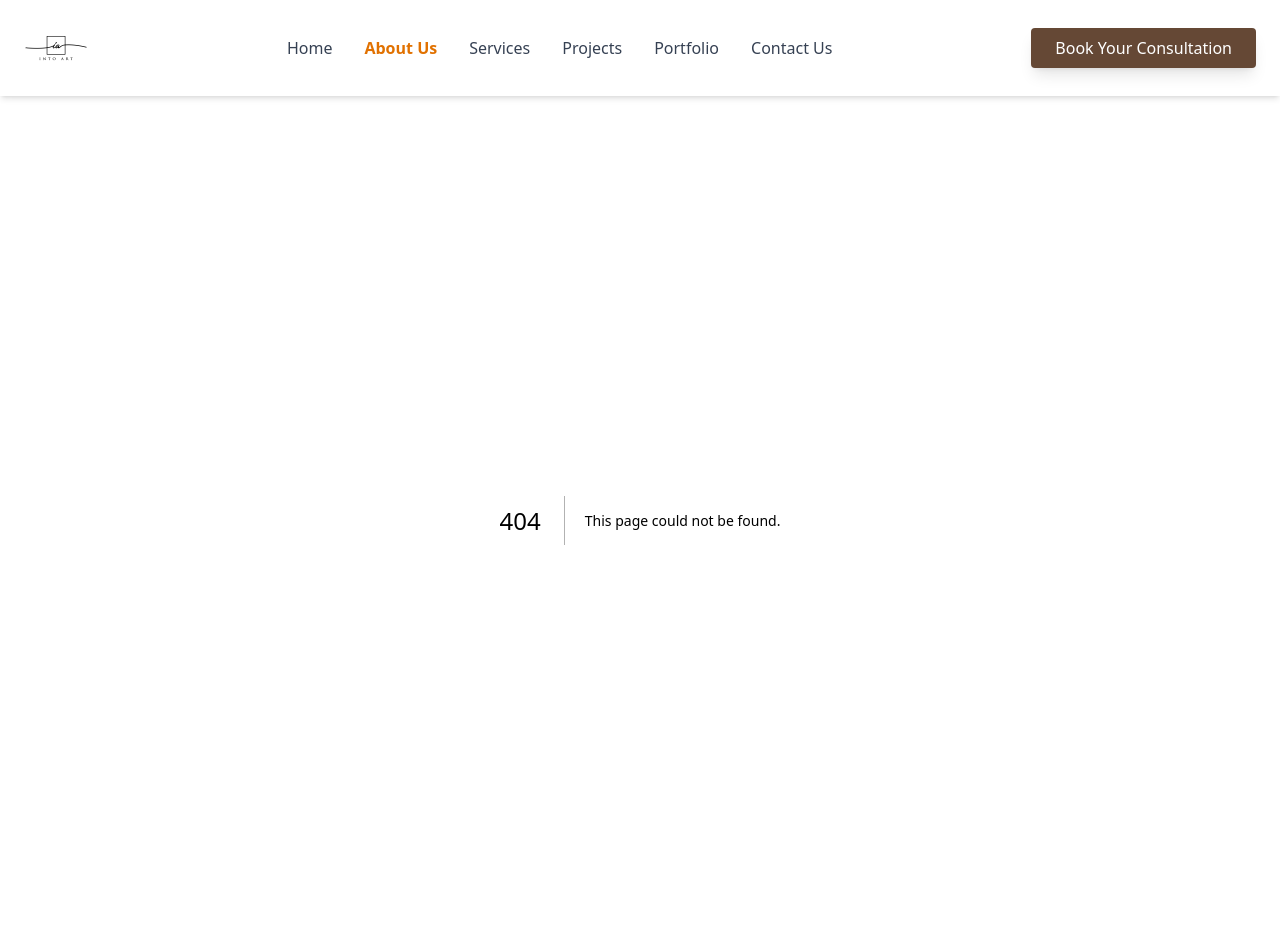
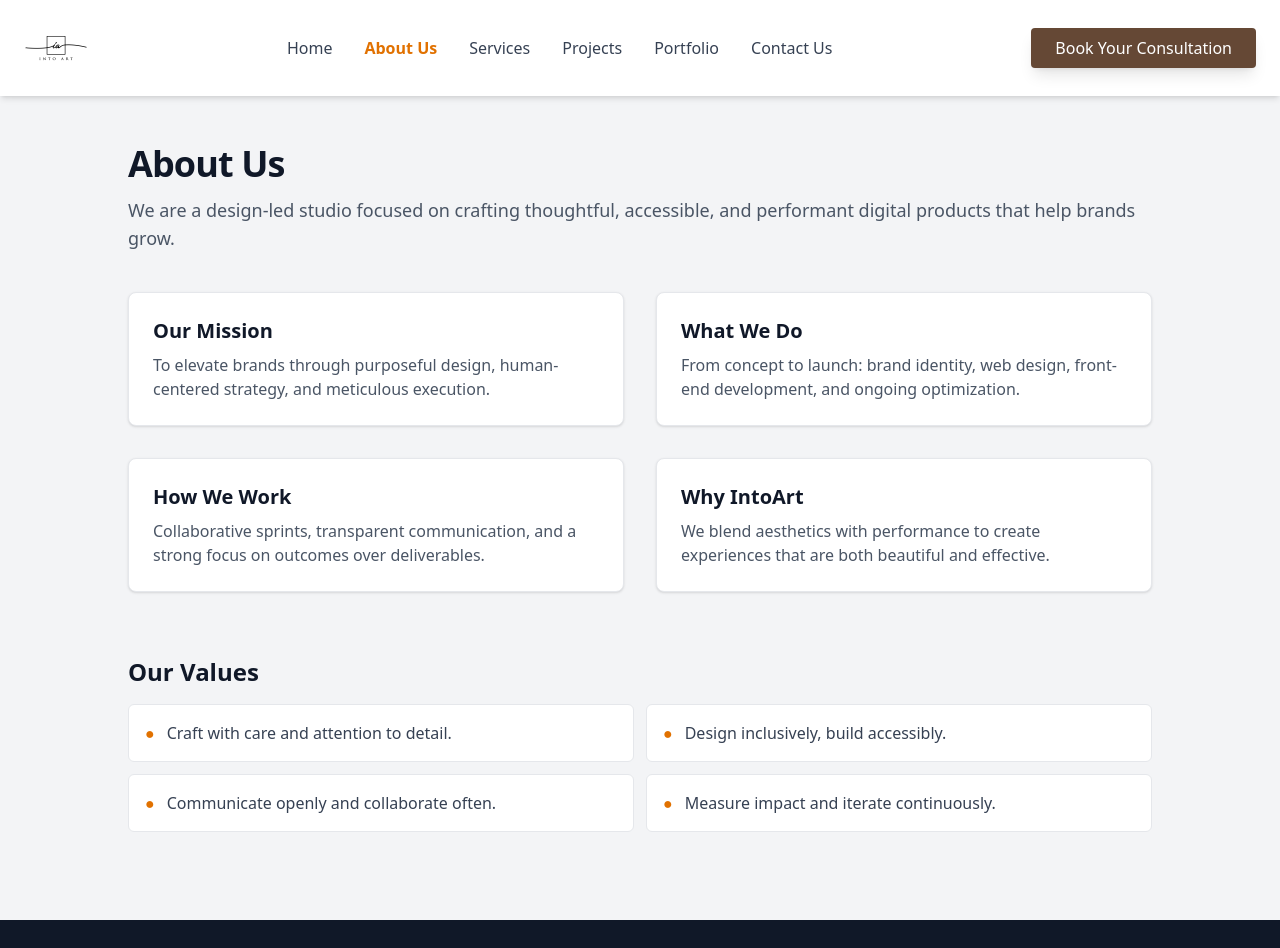
Before and after one commit to AhmadAlidlbi/intoart-website, a Next.js app: page /about-us in a window 1280 px wide. Before the commit this address had no page. Shown: the top 948 px of the page. Built offline with nearby package versions, Linux system fonts and the light colour scheme.

Commit message:
about-us page boilerplate and enhanced navbar

```diff
--- /dev/null
+++ b/src/app/about-us/page.js
@@ -0,0 +1,87 @@
+export const metadata = {
+  title: "About Us | IntoArt",
+  description:
+    "Learn about IntoArt — our mission, values, and the team crafting beautiful digital experiences.",
+};
+
+export default function AboutUs() {
+  return (
+    <section className="py-4 sm:py-6">
+      <div className="max-w-5xl mx-auto">
+        <header>
+          <h1 className="text-3xl sm:text-4xl font-bold text-gray-900 tracking-tight">
+            About Us
+          </h1>
+          <p className="mt-3 text-base sm:text-lg text-gray-600">
+            We are a design-led studio focused on crafting thoughtful,
+            accessible, and performant digital products that help brands grow.
+          </p>
+        </header>
+
+        <div className="mt-10 grid gap-6 sm:gap-8 sm:grid-cols-2">
+          <div className="rounded-lg border border-gray-200 bg-white p-6 shadow-sm">
+            <h2 className="text-xl font-semibold text-gray-900">Our Mission</h2>
+            <p className="mt-2 text-gray-600">
+              To elevate brands through purposeful design, human-centered
+              strategy, and meticulous execution.
+            </p>
+          </div>
+
+          <div className="rounded-lg border border-gray-200 bg-white p-6 shadow-sm">
+            <h2 className="text-xl font-semibold text-gray-900">What We Do</h2>
+            <p className="mt-2 text-gray-600">
+              From concept to launch: brand identity, web design, front-end
+              development, and ongoing optimization.
+            </p>
+          </div>
+
+          <div className="rounded-lg border border-gray-200 bg-white p-6 shadow-sm">
+            <h2 className="text-xl font-semibold text-gray-900">How We Work</h2>
+            <p className="mt-2 text-gray-600">
+              Collaborative sprints, transparent communication, and a strong
+              focus on outcomes over deliverables.
+            </p>
+          </div>
+
+          <div className="rounded-lg border border-gray-200 bg-white p-6 shadow-sm">
+            <h2 className="text-xl font-semibold text-gray-900">Why IntoArt</h2>
+            <p className="mt-2 text-gray-600">
+              We blend aesthetics with performance to create experiences that
+              are both beautiful and effective.
+            </p>
+          </div>
+        </div>
+
+        <section className="mt-12 sm:mt-16">
+          <h2 className="text-2xl font-semibold text-gray-900">Our Values</h2>
+          <ul className="mt-4 grid gap-3 sm:grid-cols-2">
+            <li className="flex items-start gap-3 rounded-md bg-white p-4 border border-gray-200">
+              <span className="text-amber-600">●</span>
+              <p className="text-gray-700">
+                Craft with care and attention to detail.
+              </p>
+            </li>
+            <li className="flex items-start gap-3 rounded-md bg-white p-4 border border-gray-200">
+              <span className="text-amber-600">●</span>
+              <p className="text-gray-700">
+                Design inclusively, build accessibly.
+              </p>
+            </li>
+            <li className="flex items-start gap-3 rounded-md bg-white p-4 border border-gray-200">
+              <span className="text-amber-600">●</span>
+              <p className="text-gray-700">
+                Communicate openly and collaborate often.
+              </p>
+            </li>
+            <li className="flex items-start gap-3 rounded-md bg-white p-4 border border-gray-200">
+              <span className="text-amber-600">●</span>
+              <p className="text-gray-700">
+                Measure impact and iterate continuously.
+              </p>
+            </li>
+          </ul>
+        </section>
+      </div>
+    </section>
+  );
+}
```
